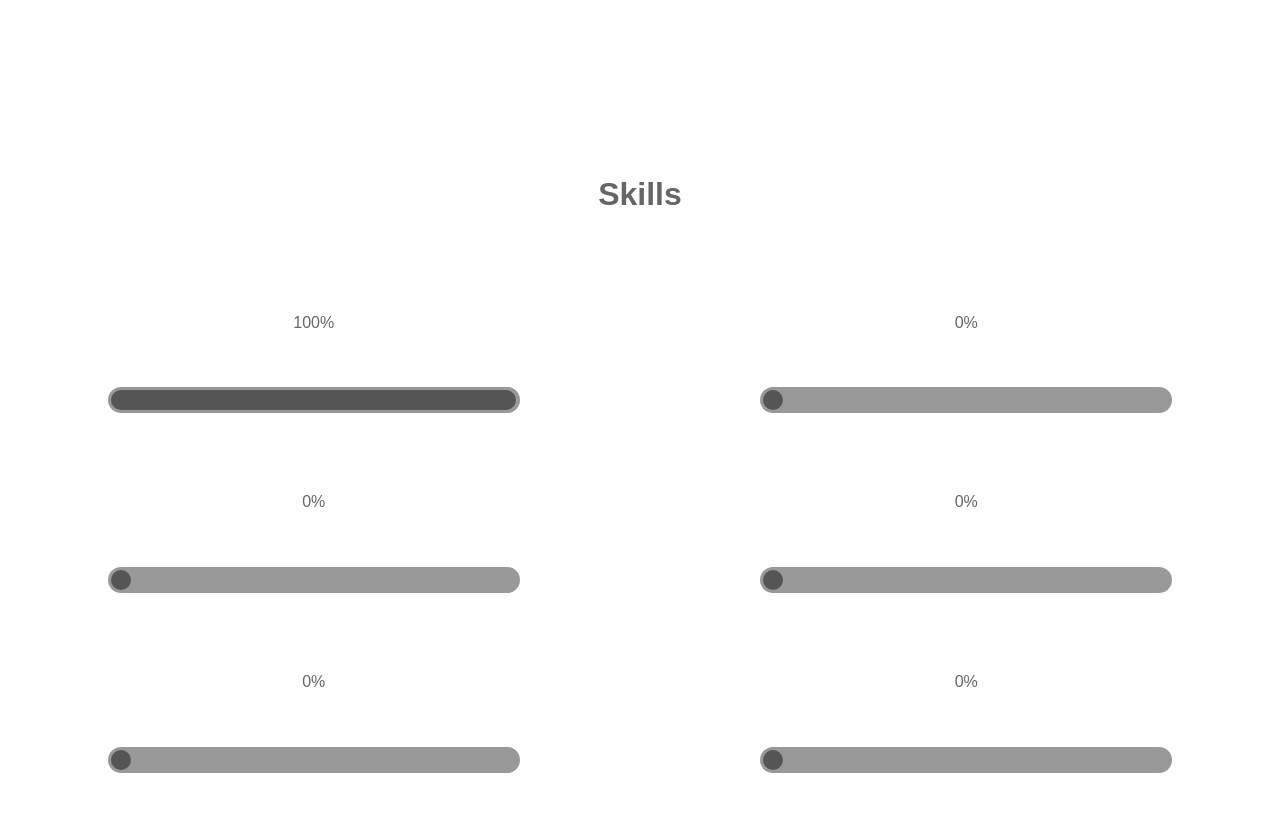
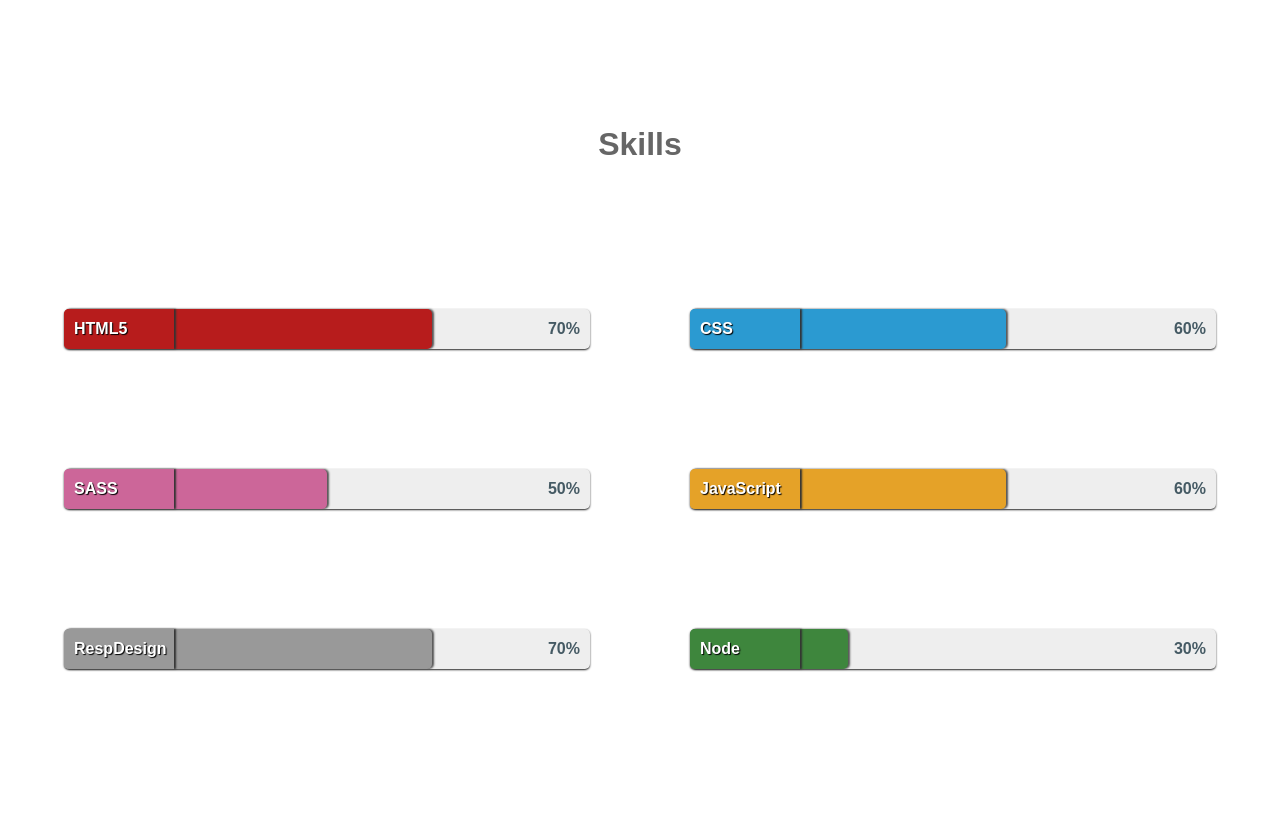
Before and after one commit to Mozzey/MyPortfolio, a website: page index.html in a window 1280 px wide. Shown: the part 1800-2626 px from the top of the page. Drawn offline with nearby package versions, Linux system fonts and the light colour scheme.

Commit message:
animated skill bar section complete but not responsive

```diff
--- a/index.html
+++ b/index.html
@@ -69,7 +69,7 @@
 
 		<!-- SKILLS SECTION -->
 
-		<div class="section2-wrapper">
+		<!-- <div class="section2-wrapper">
 			<h2>Skills</h2>
 			<div class="section2">
 				<div class="skill-card">
@@ -109,7 +109,47 @@
 					</div>
 				</div>
 			</div>
+		</div>  -->
+
+		<div class="section2-wrapper">
+			<h2>Skills</h2>
+			<div class="section2-grid">
+				<div class="progress-bar">
+					<div class="title htmlColor">HTML5</div>
+					<div class="progress html"></div>
+					<div class="progress-value">70%</div>
+				</div>
+				<div class="progress-bar">
+					<div class="title cssColor">CSS</div>
+					<div class="progress css"></div>
+					<div class="progress-value">60%</div>
+				</div>
+				<div class="progress-bar">
+					<div class="title sassColor">SASS</div>
+					<div class="progress sass"></div>
+					<div class="progress-value">50%</div>
+				</div>
+				<div class="progress-bar">
+					<div class="title jsColor">JavaScript</div>
+					<div class="progress js"></div>
+					<div class="progress-value">60%</div>
+				</div>
+				<div class="progress-bar">
+					<div class="title respColor">RespDesign</div>
+					<div class="progress resp"></div>
+					<div class="progress-value">70%</div>
+				</div>
+				<div class="progress-bar">
+					<div class="title nodeColor">Node</div>
+					<div class="progress node"></div>
+					<div class="progress-value">30%</div>
+				</div>
+			</div>
 		</div>
+
+
+
+
 		<!-- /SKILLS -->
 
 		<div class="pimg2" id="section3-marker"></div>
@@ -179,7 +219,7 @@
 
 		<script src="https://code.jquery.com/jquery-3.3.1.min.js" integrity="sha256-FgpCb/KJQlLNfOu91ta32o/NMZxltwRo8QtmkMRdAu8=" crossorigin="anonymous"></script>
 		<script type="text/javascript" src="public/js/stickyNav.js"></script>
-		<script type="text/javascript" src="public/js/progressBar.js"></script>
+		<!-- <script type="text/javascript" src="public/js/progressBar.js"></script> -->
 		<script defer src="https://use.fontawesome.com/releases/v5.0.8/js/solid.js" integrity="sha384-+Ga2s7YBbhOD6nie0DzrZpJes+b2K1xkpKxTFFcx59QmVPaSA8c7pycsNaFwUK6l" crossorigin="anonymous"></script>
 		<script defer src="https://use.fontawesome.com/releases/v5.0.8/js/fontawesome.js" integrity="sha384-7ox8Q2yzO/uWircfojVuCQOZl+ZZBg2D2J5nkpLqzH1HY0C1dHlTKIbpRz/LG23c" crossorigin="anonymous"></script>
 
--- a/public/js/progressBar.js
+++ b/public/js/progressBar.js
@@ -1,21 +1,8 @@
-function progress() {
-    var prg = document.getElementById('progress');
-    var percent = document.getElementById('percentCount');
-    var counter = 5;
-    var progress = 25;
-    var id = setInterval(frame, 25);
-
-    function frame() {
-        if(counter == 100) {
-            clearInterval(id);
-        } else {
-            progress += 4;
-            counter += 1;
-            prg.style.width = progress + 'px';
-            percent.innerHTML = counter + '%';
-        }
-    }
-
-}
-
-progress();
+$(document).ready(function() {
+    $('html').animate({width:'70%'}, 3000);
+    $('css').animate({width:'60%'}, 3000);
+    $('sass').animate({width:'50%'}, 3000);
+    $('js').animate({width:'60%'}, 3000);
+    $('resp').animate({width:'70%'}, 3000);
+    $('node').animate({width:'30%'}, 3000);
+});
--- a/public/js/stickyNav.js
+++ b/public/js/stickyNav.js
@@ -2,6 +2,13 @@ $(document).ready(function() {
     $('.menu-icon').on('click', function() {
         $('nav ul').toggleClass('showing');
     });
+
+    $('.html').animate({width:'70%'}, 3000);
+    $('.css').animate({width:'60%'}, 3000);
+    $('.sass').animate({width:'50%'}, 3000);
+    $('.js').animate({width:'60%'}, 3000);
+    $('.resp').animate({width:'70%'}, 3000);
+    $('.node').animate({width:'30%'}, 3000);
 });
 
 $(window).on('scroll', function() {
--- a/public/stylesheets/sass/layouts/_base.sass
+++ b/public/stylesheets/sass/layouts/_base.sass
@@ -8,3 +8,6 @@ html, body
 	font-weight: 400
 	line-height: 1.8em
 	color: #666
+	-webkit-box-sizing: border-box
+    -moz-box-sizing: border-box
+    box-sizing: border-box
--- a/public/stylesheets/sass/layouts/_projects.sass
+++ b/public/stylesheets/sass/layouts/_projects.sass
@@ -12,15 +12,15 @@
 
 .section3-wrapper
     position: relative
+    margin: 150px auto
 
     h2
         text-align: center
-        margin: 650px auto 100px
         font-size: 2.0em
 
     .section3
         width: 100%
-        margin: 0 auto
+        margin: 150 auto
 
         .project-card
             border: 1px solid black
--- a/public/stylesheets/sass/layouts/_skills.sass
+++ b/public/stylesheets/sass/layouts/_skills.sass
@@ -1,36 +1,90 @@
 .section2-wrapper
-    background-color: #fff
-    text-align: center
+    margin: 150px auto
     width: 100%
-    padding: 100px 0
-    margin: 0 auto
 
     h2
-        margin: 100px auto
+        text-align: center
+        margin: 150px 0
         font-size: 2.0em
 
-    .section2
+    .section2-grid
+        width: 90%
+        margin: 50px auto
         display: grid
-        grid-gap: 25px
+        grid-gap: 100px
         grid-template-columns: 1fr 1fr
-        justify-content: center
-
-        .skill-card
-
-            .percent-count
-                width: 25%
-                margin: 0 auto
 
         .progress-bar
-            width: 406px
-            height: 20px
-            background-color: #999
-            border-radius: 13px
-            padding: 3px
-            margin: 50px auto
+            position: relative
+            width: 100%
+            height: 40px
+            background: #eee
+            margin-bottom: 20px
+            border-radius: 5px
+            box-shadow: 0 1px 2px #222
+
+            .title
+                position: absolute
+                width: 100px
+                height: 40px
+                padding-left: 10px
+                float: left
+                font-weight: bold
+                color: #ffffff
+                line-height: 2.5
+                z-index: 10000
+                border-top-left-radius: 5px
+                border-bottom-left-radius: 5px
+                box-shadow: 2px 0 2px #333
+                text-shadow: 1px 1px 1px #000
 
             .progress
-                width: 20px
-                height: 20px
-                border-radius: 10px
-                background-color: #555
+                height: 40px
+                position: absolute
+                border-radius: 5px
+                box-shadow: 2px 0 2px #555
+
+            .progress-value
+                position: relative
+                float: right
+                padding-right: 10px
+                line-height: 2.5
+                font-weight: bold
+                color: #455a64
+                z-index: 10000
+
+            .htmlColor
+                background: #b71c1c
+
+            .cssColor
+                background: #2B9AD1
+
+            .sassColor
+                background: #CC6699
+
+            .jsColor
+                background: #E5A228
+
+            .respColor
+                background: #999
+
+            .nodeColor
+                background: #3E863D
+
+            .html
+                background: #b71c1c
+
+            .css
+                background: #2B9AD1
+
+            .sass
+                background: #CC6699
+
+            .js
+                background: #E5A228
+
+            .resp
+                background: #999
+
+            .node
+                background: #3E863D
```
Also changed, not shown: public/stylesheets/css/main.css.
